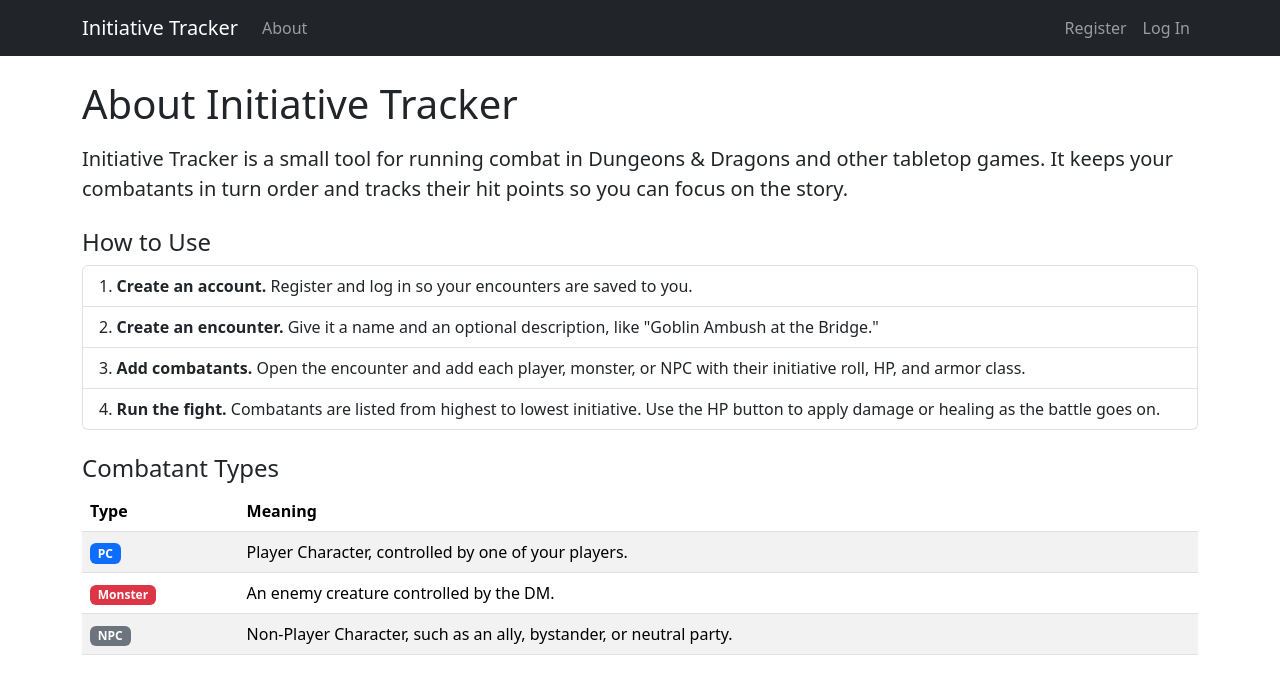
After one commit to GagePi-Dev/MiniProject5, a Flask app: template initiativeTracker/templates/about.html in a window 1280 px wide. The commit adds this page. Shown: the top 694 px of the page. Run offline with Flask 3, Linux system fonts and the light colour scheme; the template is opened without the code that fills it, so the values that code supplies are empty.

Commit message:
Add main blueprint with home and about pages
Co-Authored-By: Claude Opus 5.5 <noreply@anthropic.com>

```diff
--- a/initiativeTracker/__init__.py
+++ b/initiativeTracker/__init__.py
@@ -28,4 +28,7 @@ def create_app(test_config=None):
     from . import db
     db.init_app(app)
 
+    from . import main
+    app.register_blueprint(main.bp)
+
     return app
--- /dev/null
+++ b/initiativeTracker/templates/about.html
@@ -0,0 +1,58 @@
+{% extends 'base.html' %}
+
+{% block title %}About{% endblock %}
+
+{% block header %}
+  <h1>About Initiative Tracker</h1>
+{% endblock %}
+
+{% block content %}
+  <p class="lead">
+    Initiative Tracker is a small tool for running combat in Dungeons &amp; Dragons and other
+    tabletop games. It keeps your combatants in turn order and tracks their hit points so you
+    can focus on the story.
+  </p>
+
+  <h2 class="h4 mt-4">How to Use</h2>
+  <ol class="list-group list-group-numbered mb-4">
+    <li class="list-group-item">
+      <strong>Create an account.</strong> Register and log in so your encounters are saved to you.
+    </li>
+    <li class="list-group-item">
+      <strong>Create an encounter.</strong> Give it a name and an optional description, like
+      "Goblin Ambush at the Bridge."
+    </li>
+    <li class="list-group-item">
+      <strong>Add combatants.</strong> Open the encounter and add each player, monster, or NPC
+      with their initiative roll, HP, and armor class.
+    </li>
+    <li class="list-group-item">
+      <strong>Run the fight.</strong> Combatants are listed from highest to lowest initiative.
+      Use the HP button to apply damage or healing as the battle goes on.
+    </li>
+  </ol>
+
+  <h2 class="h4">Combatant Types</h2>
+  <table class="table table-striped">
+    <thead>
+      <tr>
+        <th scope="col">Type</th>
+        <th scope="col">Meaning</th>
+      </tr>
+    </thead>
+    <tbody>
+      <tr>
+        <td><span class="badge text-bg-primary">PC</span></td>
+        <td>Player Character, controlled by one of your players.</td>
+      </tr>
+      <tr>
+        <td><span class="badge text-bg-danger">Monster</span></td>
+        <td>An enemy creature controlled by the DM.</td>
+      </tr>
+      <tr>
+        <td><span class="badge text-bg-secondary">NPC</span></td>
+        <td>Non-Player Character, such as an ally, bystander, or neutral party.</td>
+      </tr>
+    </tbody>
+  </table>
+{% endblock %}
--- a/initiativeTracker/templates/base.html
+++ b/initiativeTracker/templates/base.html
@@ -9,14 +9,14 @@
 <body>
   <nav class="navbar navbar-expand-lg navbar-dark bg-dark mb-4">
     <div class="container">
-      <a class="navbar-brand" href="{{ url_for('home') }}">Initiative Tracker</a>
+      <a class="navbar-brand" href="{{ url_for('main.home') }}">Initiative Tracker</a>
       <button class="navbar-toggler" type="button" data-bs-toggle="collapse" data-bs-target="#mainNav"
               aria-controls="mainNav" aria-expanded="false" aria-label="Toggle navigation">
         <span class="navbar-toggler-icon"></span>
       </button>
       <div class="collapse navbar-collapse" id="mainNav">
         <ul class="navbar-nav me-auto">
-          <li class="nav-item"><a class="nav-link" href="{{ url_for('about') }}">About</a></li>
+          <li class="nav-item"><a class="nav-link" href="{{ url_for('main.about') }}">About</a></li>
           {% if g.user %}
             <li class="nav-item"><a class="nav-link" href="{{ url_for('encounters.index') }}">My Encounters</a></li>
           {% endif %}
```
Also changed, not shown: initiativeTracker/main.py (added, +17 -0 lines), initiativeTracker/templates/home.html (added, +46 -0 lines).
